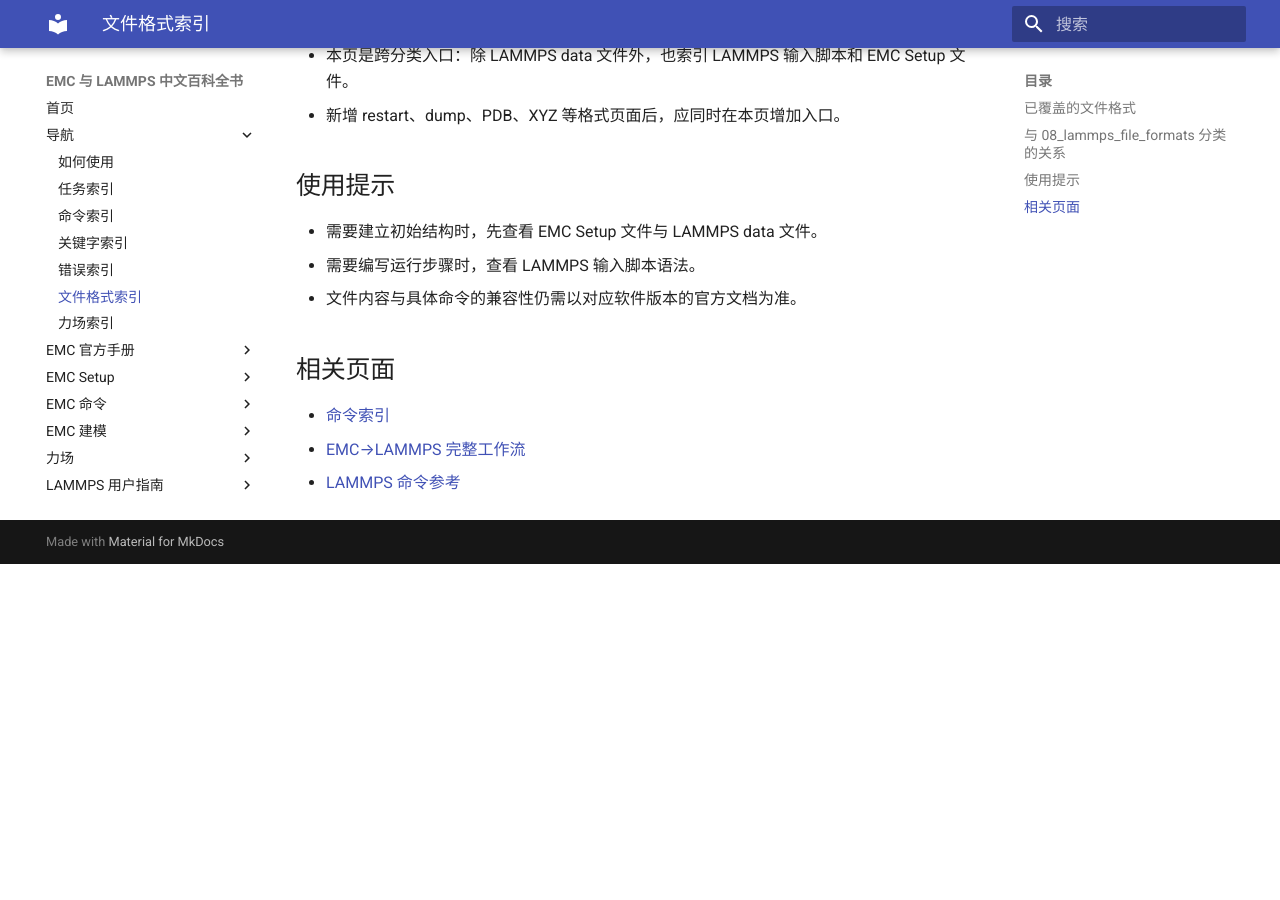
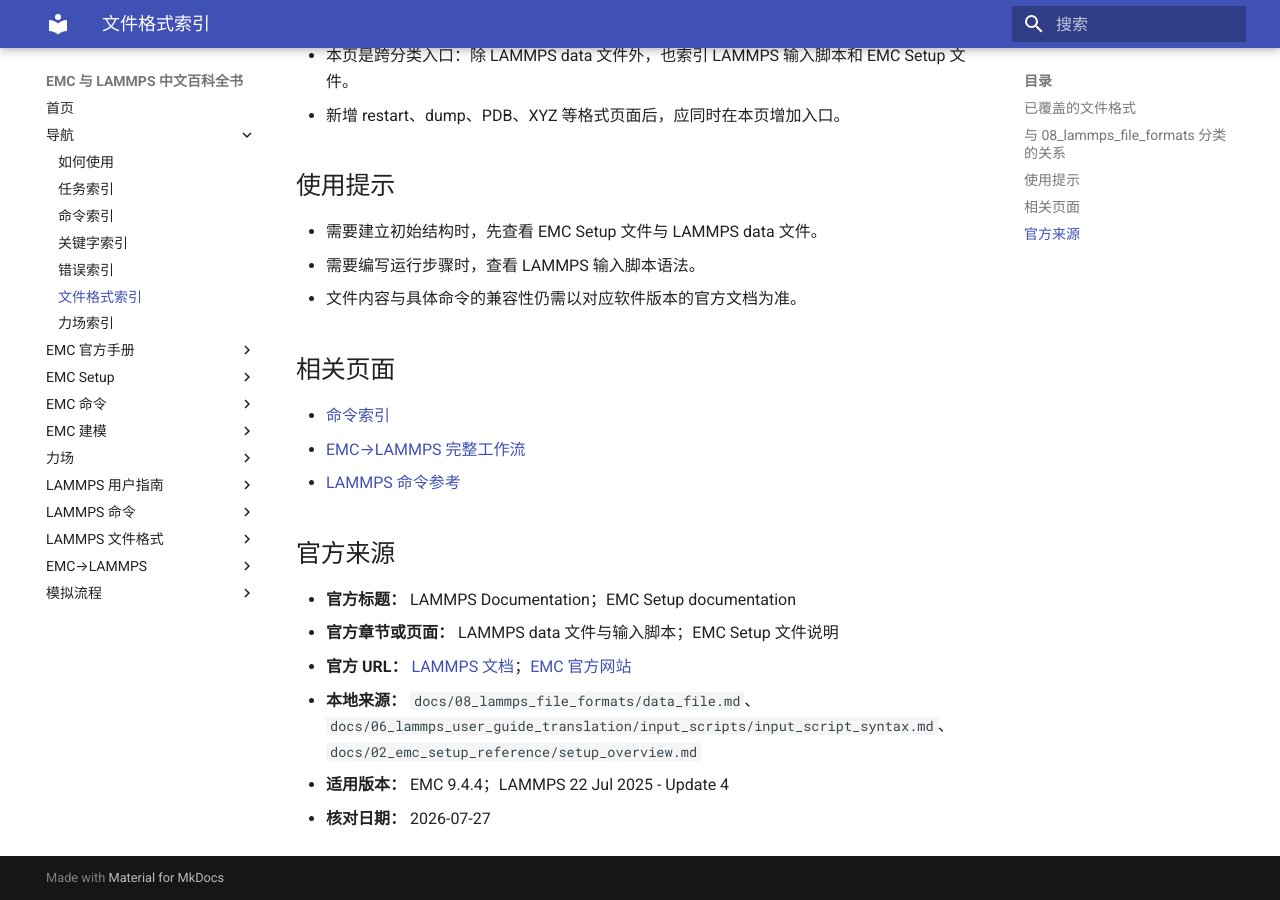
Before and after one commit to xtutc/EMC_LAMMPS_Chinese_Encyclopedia, an MkDocs documentation site: the page built from docs/00_navigation/file_index.md, in a window 1280 px wide and 900 px high, scrolled down 643 px. Built offline with MkDocs 1.6.1 and Material for MkDocs 9.7.7, drawn with Linux system fonts in a browser that asks for light colours; before the commit the page ends 1207 px from its top, so only the background shows below that.

Commit message:
docs: complete TASK-004 index metadata

```diff
--- a/docs/00_navigation/file_index.md
+++ b/docs/00_navigation/file_index.md
@@ -31,3 +31,12 @@
 - [命令索引](command_index.md)
 - [EMC→LAMMPS 完整工作流](../09_emc_to_lammps/complete_workflow.md)
 - [LAMMPS 命令参考](../07_lammps_command_reference/index.md)
+
+## 官方来源
+
+- **官方标题：** LAMMPS Documentation；EMC Setup documentation
+- **官方章节或页面：** LAMMPS data 文件与输入脚本；EMC Setup 文件说明
+- **官方 URL：** [LAMMPS 文档](https://docs.lammps.org/)；[EMC 官方网站](https://montecarlo.sourceforge.net/emc/Welcome.html)
+- **本地来源：** `docs/08_lammps_file_formats/data_file.md`、`docs/06_lammps_user_guide_translation/input_scripts/input_script_syntax.md`、`docs/02_emc_setup_reference/setup_overview.md`
+- **适用版本：** EMC 9.4.4；LAMMPS 22 Jul 2025 - Update 4
+- **核对日期：** 2026-07-27
```
Also changed, not shown: TASKS.md (+8 -1 lines), docs/00_navigation/force_field_index.md (+9 -0 lines), 1 other file.
